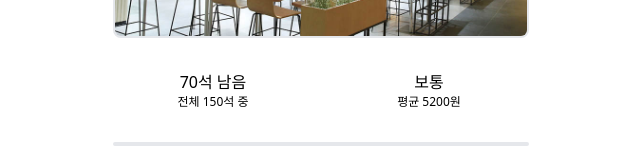
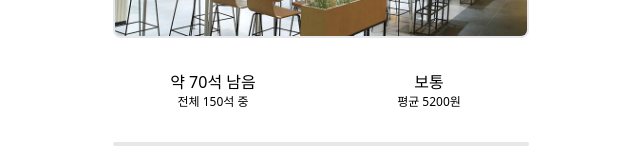
Before and after one commit to seolcu/ajou-cafeteria, a React (Vite) app: page /cafeteria/0 in a window 1280 px wide. Shown: the part 266-426 px from the top of the page, without its empty margins (319-959 px from the left). Built offline with nearby package versions, Linux system fonts and the light colour scheme; what @catppuccin/tailwindcss would draw is missing.

Commit message:
new-feature: 혼잡도 박스 앞에 '약' 추가

```diff
--- a/src/components/CrowdedIndicatorBox.jsx
+++ b/src/components/CrowdedIndicatorBox.jsx
@@ -20,7 +20,9 @@ export default function CrowdedIndicatorBox({ cafeteriaInfo }) {
       <h2 className="font-medium">
         {crowded == 0
           ? "휴무"
-          : cafeteriaInfo.totalSeats - cafeteriaInfo.occupiedSeats + "석 남음"}
+          : `약 ${
+              cafeteriaInfo.totalSeats - cafeteriaInfo.occupiedSeats
+            }석 남음`}
       </h2>
       <p className="text-xs">
         전체 {cafeteriaInfo.totalSeats}석 {crowded == 0 ? "" : "중"}
```
